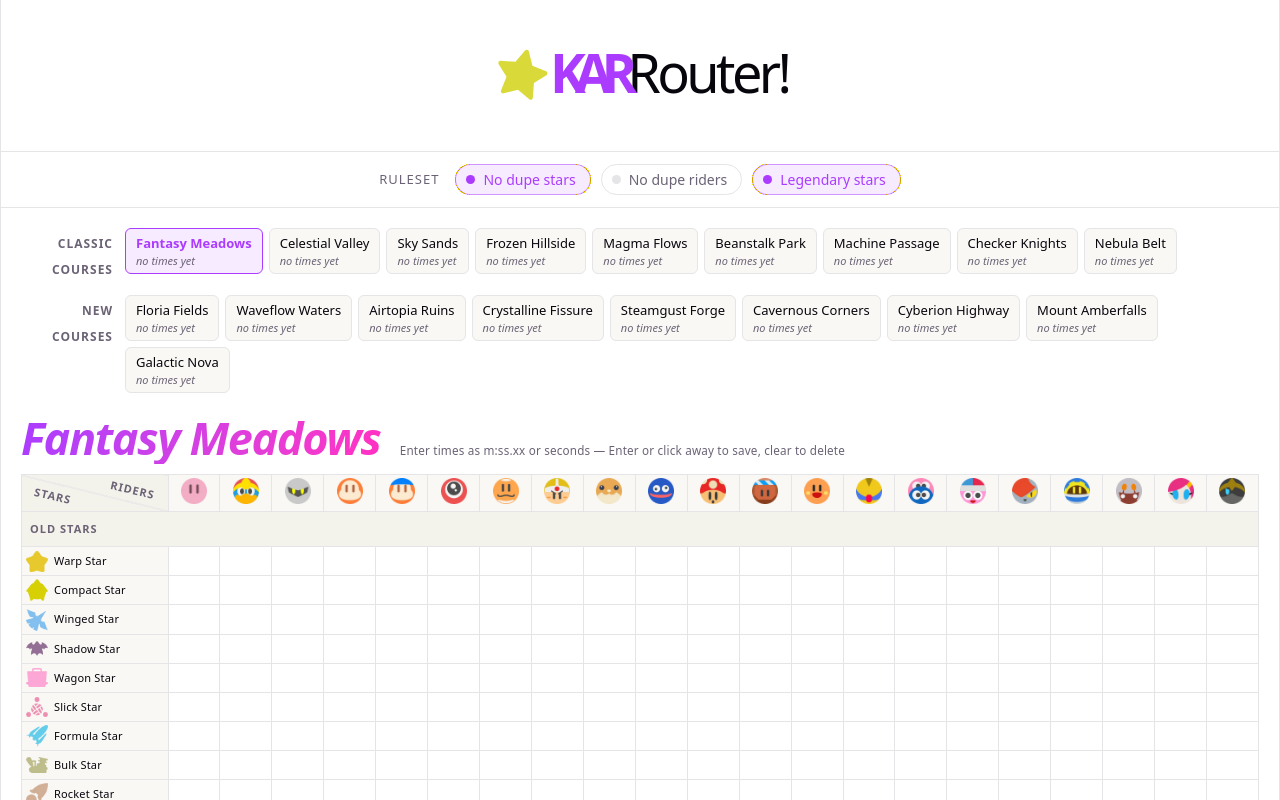
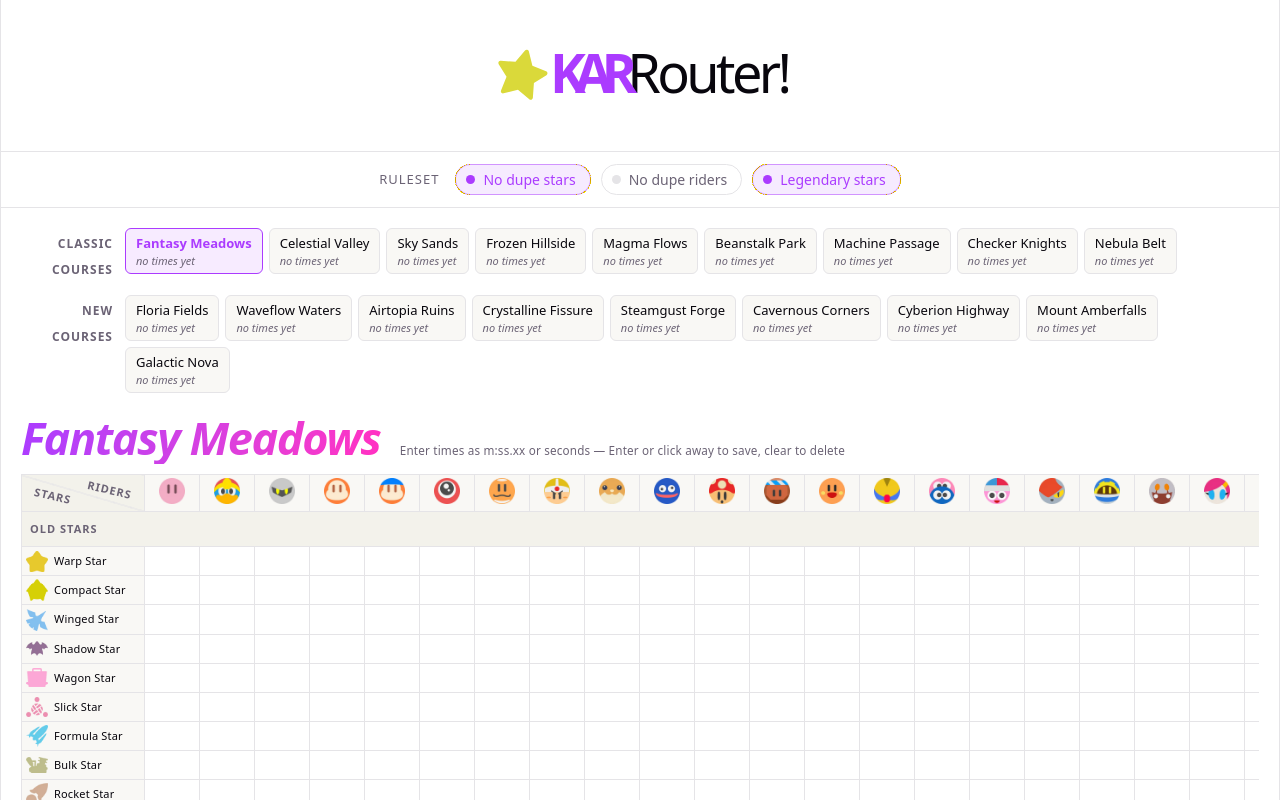
Before and after one commit to eronth/kar-router, a React (Vite) app: page / in a window 1280 px wide. Shown: the top 800 px of the page. Built offline with nearby package versions, Linux system fonts and the light colour scheme.

Commit message:
Min size so readable.

```diff
--- a/src/components/TimeGrid/TimeGrid.css
+++ b/src/components/TimeGrid/TimeGrid.css
@@ -2,6 +2,7 @@
   --star-head-img-size: 22px;
   --star-head-top-bottom-padding: 1px;
   --star-head-left-right-padding: 4px;
+  --input-min-width: 3rem;
 
   .grid-scroll {
     overflow-x: auto;
@@ -112,7 +113,10 @@
     height: 24px;
   }
 
-  td input {
+  td {
+    min-width: var(--input-min-width);
+
+    input {
       /* Fill the cell absolutely: percentage heights inside table cells are
         unreliable, but inset tracks the real cell size at any row height. */
       position: absolute;
@@ -143,6 +147,7 @@
         color: var(--accent);
         font-weight: 700;
         background: var(--accent-bg);
+      }
     }
   }
 
```
Lines whose indentation alone changed are shown as unchanged.
